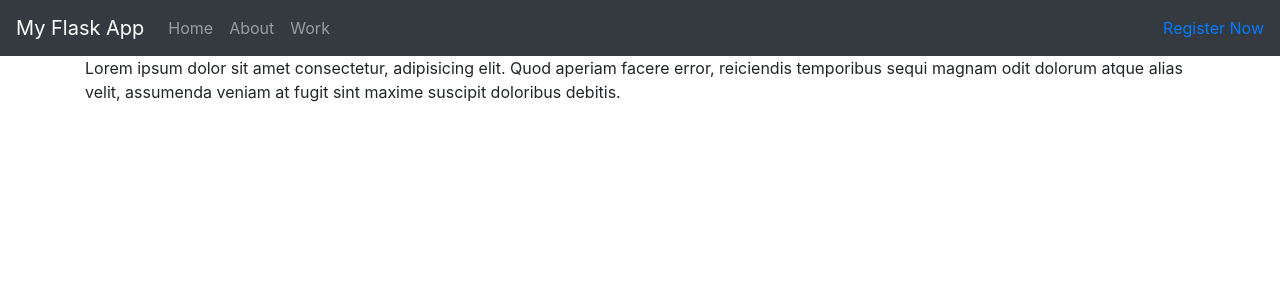
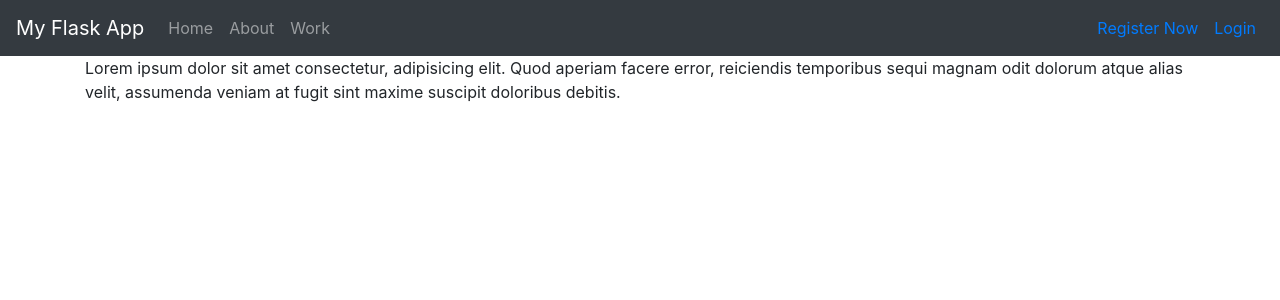
Before and after one commit to lsalazar1/FlaskApp, a Flask app: page /about in a window 1280 px wide. Shown: the top 300 px of the page. Run offline with Flask 2, Linux system fonts and the light colour scheme; some libraries are stand-ins or nearby versions.

Commit message:
Added 'Register Now' and 'Login' as nav bar items

```diff
--- a/templates/includes/_navbar.html
+++ b/templates/includes/_navbar.html
@@ -18,7 +18,8 @@
           </ul>
 
           <ul class = "nav navbar-nav navbar-right">
-            <li><a href="/register.html">Register Now</a></li>
+            <li class="nav-link"><a href="/register">Register Now</a></li>
+            <li class="nav-link"><a href="/login">Login</a></li>
           </ul>
         </div>
       </nav>
```
